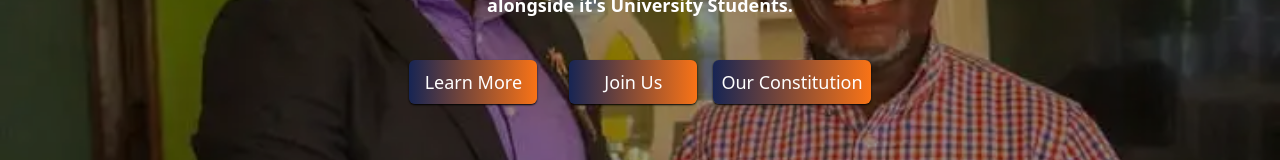
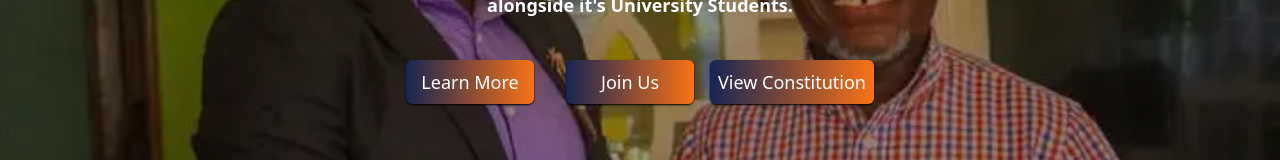
Before and after one commit to WilfredMutwiri/NYAKACHUNIVERSITY-STUDENTSASSOCIATION-Website, a React (Create React App) app in the folder frontend/: page / in a window 1280 px wide. Shown: the part 376-536 px from the top of the page. Built offline with nearby package versions, Linux system fonts and the light colour scheme.

Commit message:
Add join us and FAQ content

```diff
--- a/frontend/src/Home.js
+++ b/frontend/src/Home.js
@@ -32,7 +32,7 @@ const Home = () => {
          <div class="w-auto justify-center items-center flex mt-10">
           <button class="bg-gradient-to-r from-blue-950 text-white to-orange-500 p-2 shadow-sm shadow-black rounded-md mr-2 md:mr-4 text-normal md:text-lg w-auto md:w-32 text-center hover:bg-black"><Link to="/about">Learn More</Link></button><br/>
           <button class="bg-gradient-to-r from-blue-950 text-white to-orange-500 p-2 shadow-sm shadow-black rounded-md ml-2 md:ml-4 text-normal md:text-lg w-auto md:w-32 text-center"><a href="https://docs.google.com/forms/d/e/1FAIpQLSf9iSUN_-Tqw7AAHpVbEz8-3c1-mGeoNeM5vlQevydI3IyXdA/viewform" target="_blank">Join Us</a></button><br/>
-          <button class="bg-gradient-to-r from-blue-950 text-white to-orange-500 p-2 shadow-sm shadow-black rounded-md ml-2 md:ml-4 text-normal md:text-lg w-auto md:w-auto text-center"><a href="https://drive.google.com/file/d/1BaP1s5431QWEywwJT6meQrE0I5e6maXp/view?usp=sharing" target="_black">Our Constitution</a></button>
+          <button class="bg-gradient-to-r from-blue-950 text-white to-orange-500 p-2 shadow-sm shadow-black rounded-md ml-2 md:ml-4 text-normal md:text-lg w-auto md:w-auto text-center"><a href="https://drive.google.com/file/d/1BaP1s5431QWEywwJT6meQrE0I5e6maXp/view?usp=sharing" target="_black">View Constitution</a></button>
          </div>
          </div>
          </div>
```
